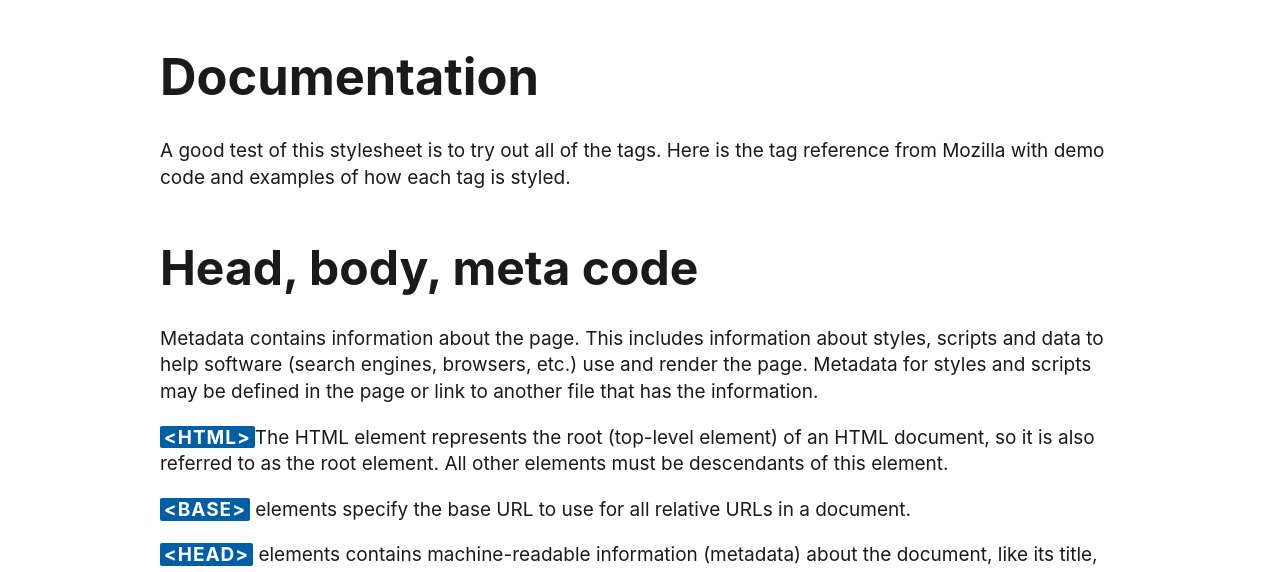
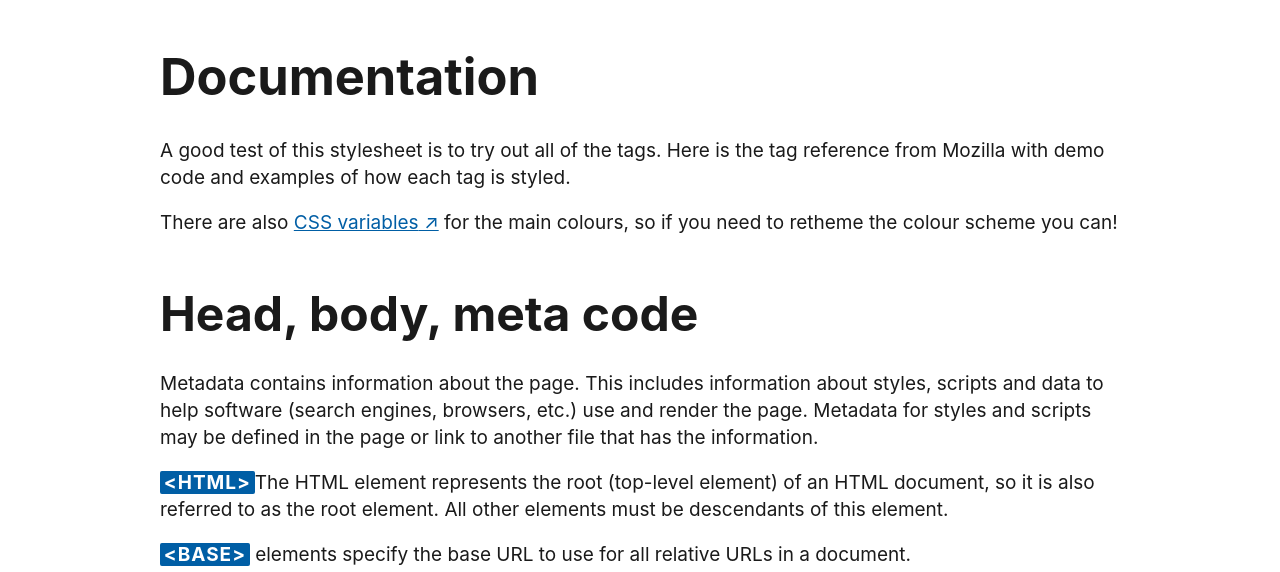
Before and after one commit to hawkz/gdcss, a plain HTML site: page docs.html in a window 1280 px wide. Shown: the part 154-726 px from the top of the page. Drawn offline with Linux system fonts and the light colour scheme.

Commit message:
Update docs for CSS variables

```diff
--- a/docs.html
+++ b/docs.html
@@ -43,6 +43,9 @@
 
     <p>A good test of this stylesheet is to try out all of the tags. Here is the tag reference from Mozilla with demo
       code and examples of how each tag is styled.</p>
+
+    <p>There are also <a href="https://developer.mozilla.org/en-US/docs/Web/CSS/var()">CSS variables</a> for the main
+      colours, so if you need to retheme the colour scheme you can!</p>
 
     <h2>Head, body, meta code</h2>
 
```
